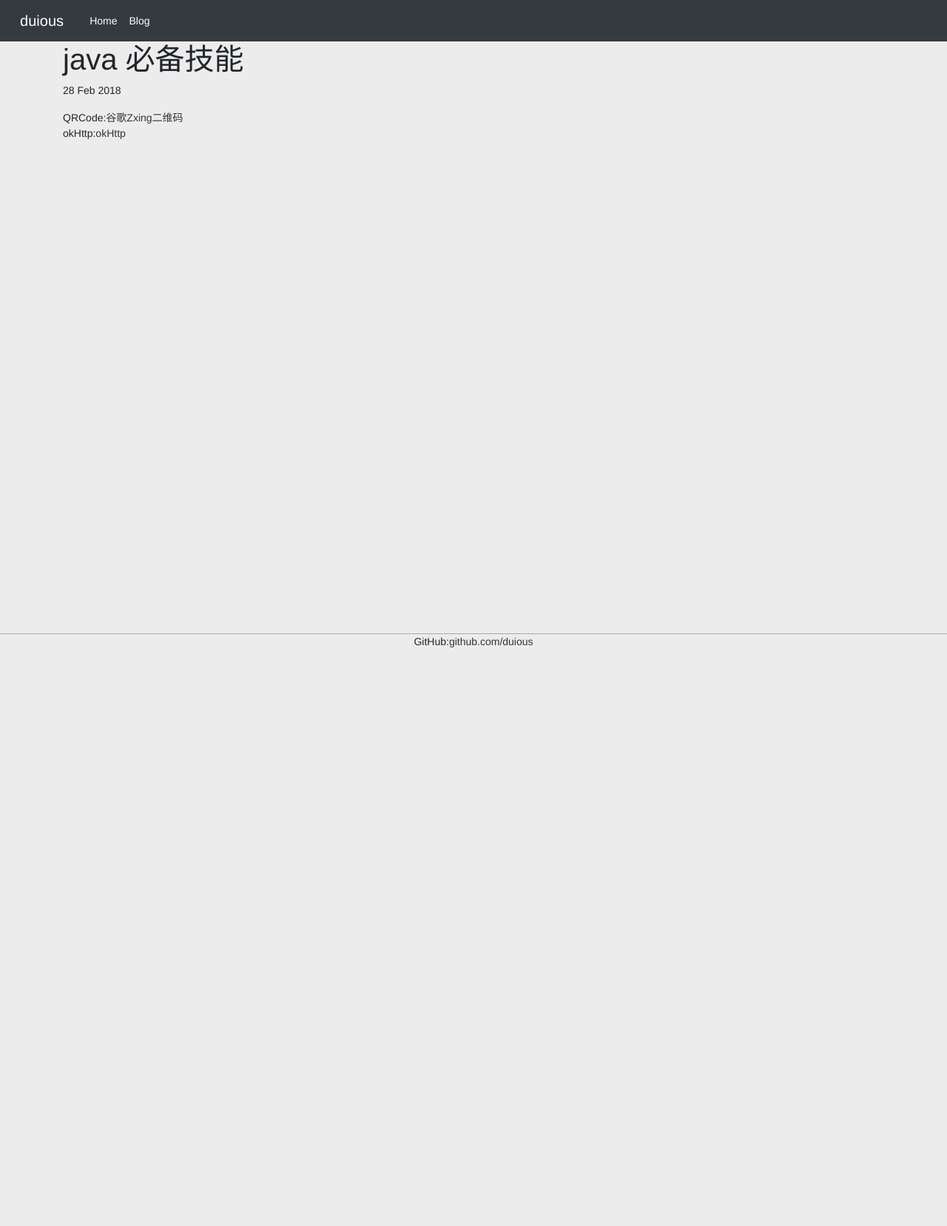
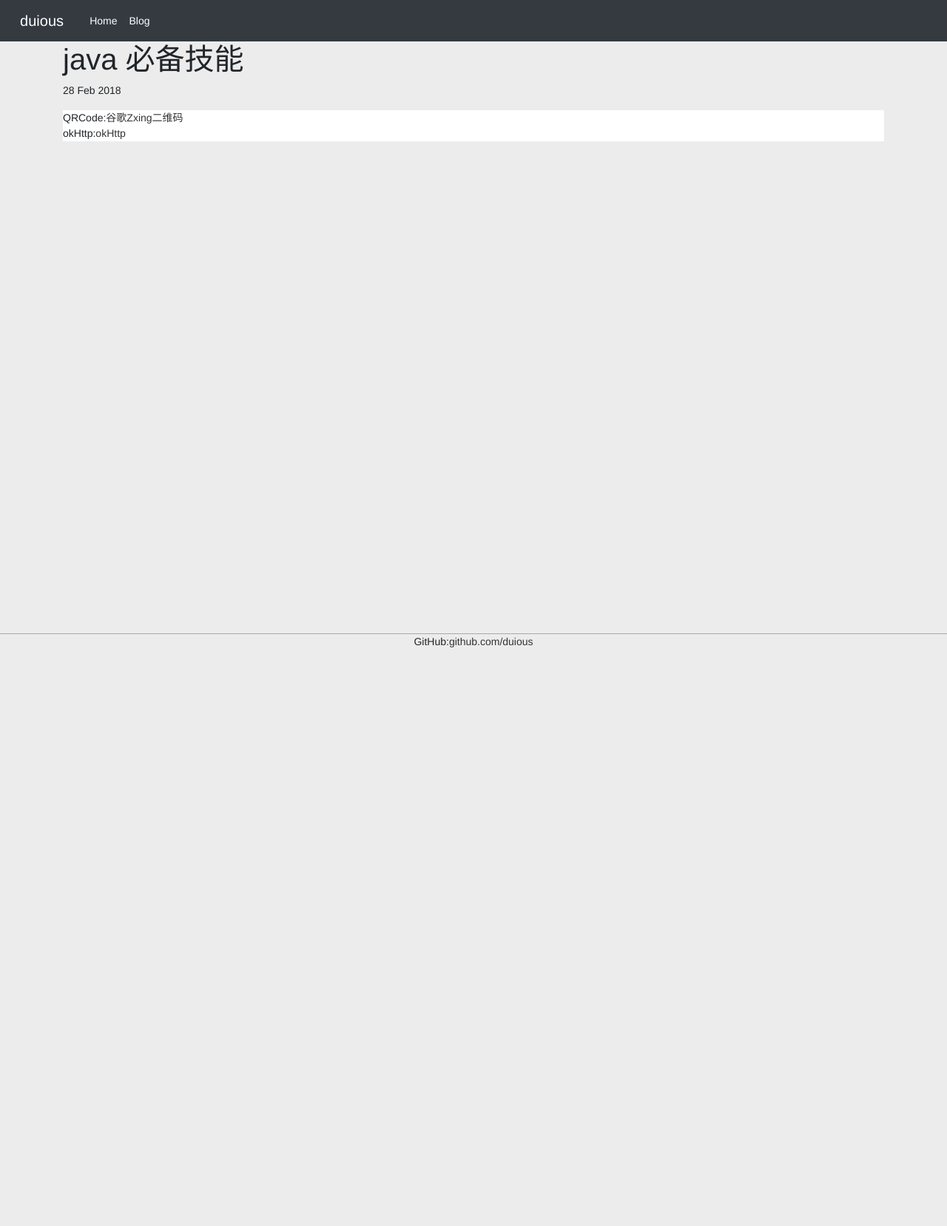
Before and after one commit to duious/duious.github.io, a Jekyll site: the page built from _posts/2018-02-28-java-necessary-skills.md, in a window 1280 px wide. Shown: the whole page at 74% size. Built offline with Jekyll 4.4.1, drawn with Linux system fonts in a browser that asks for light colours.

Commit message:
update html

```diff
--- a/css/main.css
+++ b/css/main.css
@@ -23,3 +23,7 @@ footer {
 .selector-for-some-widget {
     box-sizing: content-box;
 }
+
+.post {
+    background-color: #fff;
+}
```
